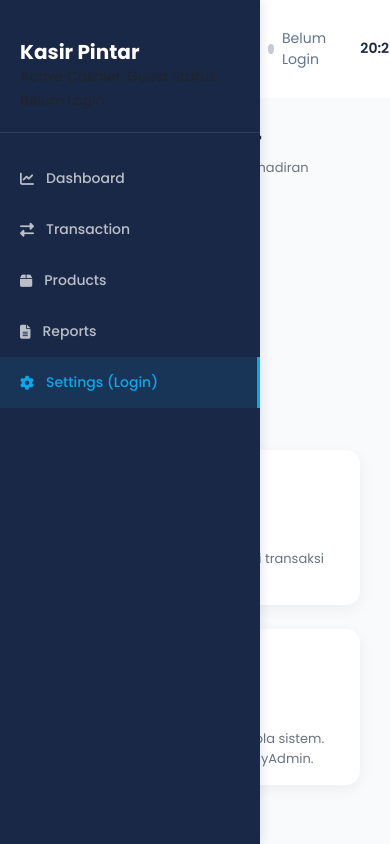
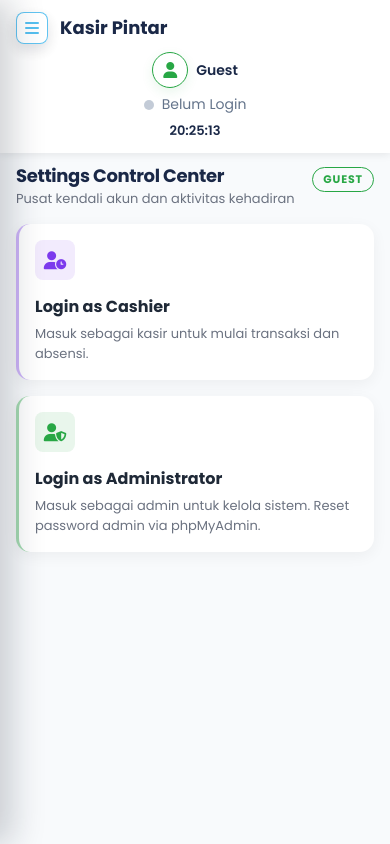
Before and after one commit to AdnanVoxy316/aplikasi-kasir, a PHP site: page /settings.php in a window 390 px wide; the page is wider, and only the part inside the window is pictured. Run offline with PHP 8.4, Linux system fonts and the light colour scheme; data comes from the database, SQL or seed files in the repository.

Commit message:
hamburger menu updated

```diff
--- a/assets/css/style.css
+++ b/assets/css/style.css
@@ -128,7 +128,31 @@ body.sidebar-collapsed .sidebar {
   border-right: 3px solid var(--primary-color-2);
 }
 
-/* .sidebar-toggle-btn rule removed – styling is handled by body .sidebar-toggle-btn */
+.sidebar-meta {
+  color: rgba(255, 255, 255, 0.7);
+  display: block;
+  margin-top: 6px;
+  font-size: 12px;
+}
+
+.sidebar-meta-muted {
+  color: rgba(255, 255, 255, 0.65);
+  display: block;
+  margin-top: 4px;
+  font-size: 11px;
+}
+
+.sidebar-menu i {
+  width: 20px;
+  text-align: center;
+  font-size: 16px;
+}
+
+.sidebar-backdrop {
+  position: fixed;
+  inset: 0;
+  background: rgba(15, 23, 42, 0.4);
+  opacity: 0;
   visibility: hidden;
   pointer-events: none;
   transition: all 0.3s ease-in-out;
@@ -155,10 +181,10 @@ body.sidebar-collapsed .main-content {
 .header {
   background-color: white;
   padding: 1.25rem 1.875rem;
-  z-index: 1001;
+  box-shadow: 0 0.125rem 0.5rem rgba(0, 0, 0, 0.08);
   position: sticky;
   top: 0;
-  z-index: 100;
+  z-index: 1001;
   pointer-events: auto;
   overflow: visible;
 }
@@ -2484,17 +2520,12 @@ body .sidebar-toggle-btn {
     flex-direction: column;
     align-items: stretch;
     gap: 0.75rem;
-    overflow: visible;
   }
 
   .header-left {
     justify-content: flex-start;
+    width: 100%;
     padding-left: 0;
-    top: 0.75rem !important;
-    left: 0.75rem !important;
-    display: block !important;
-    visibility: visible !important;
-    opacity: 1 !important;
   }
 
   .header-right {
@@ -2535,13 +2566,10 @@ body .sidebar-toggle-btn {
     gap: 0.5rem;
   }
 
+  .header-left {
+    justify-content: flex-start;
+    width: 100%;
     padding-left: 0;
-    left: 0.75rem !important;
-    width: 2rem !important;
-    height: 2rem !important;
-    display: block !important;
-    visibility: visible !important;
-    opacity: 1 !important;
   }
 
   .header-title {
--- a/assets/js/script.js
+++ b/assets/js/script.js
@@ -35,10 +35,12 @@
 /* --- GLOBAL SIDEBAR TOGGLE LOGIC --- */
 (function globalSidebarToggleLogic() {
   function bindSidebarToggle() {
-    const toggleBtn = document.getElementById("sidebarToggleBtn");
+    const toggleButtons = document.querySelectorAll(
+      '[data-sidebar-toggle="1"]',
+    );
     const backdrop = document.getElementById("sidebarBackdrop");
     const sidebarLinks = document.querySelectorAll(".sidebar-menu a");
-    if (!toggleBtn) return;
+    if (!toggleButtons.length) return;
 
     const mobileQuery = window.matchMedia("(max-width: 48rem)");
 
@@ -61,6 +63,7 @@
 
       const sidebarVisible = isMobile ? isOpenMobile : !isCollapsedDesktop;
 
+      toggleButtons.forEach((toggleBtn) => {
         toggleBtn.setAttribute(
           "aria-expanded",
           sidebarVisible ? "true" : "false",
@@ -69,6 +72,7 @@
           "is-active",
           isMobile ? isOpenMobile : isCollapsedDesktop,
         );
+      });
 
       if (backdrop) {
         backdrop.setAttribute(
@@ -83,6 +87,7 @@
       syncSidebarState();
     }
 
+    toggleButtons.forEach((toggleBtn) => {
       toggleBtn.addEventListener("click", () => {
         if (isMobileViewport()) {
           document.body.classList.toggle("sidebar-open");
@@ -90,6 +95,7 @@
           document.body.classList.toggle("sidebar-collapsed");
         }
         syncSidebarState();
+      });
     });
 
     if (backdrop) {
```
Also changed, not shown: other parts of assets/css/style.css (+28 -16 lines). Lines whose indentation alone changed are shown as unchanged.
